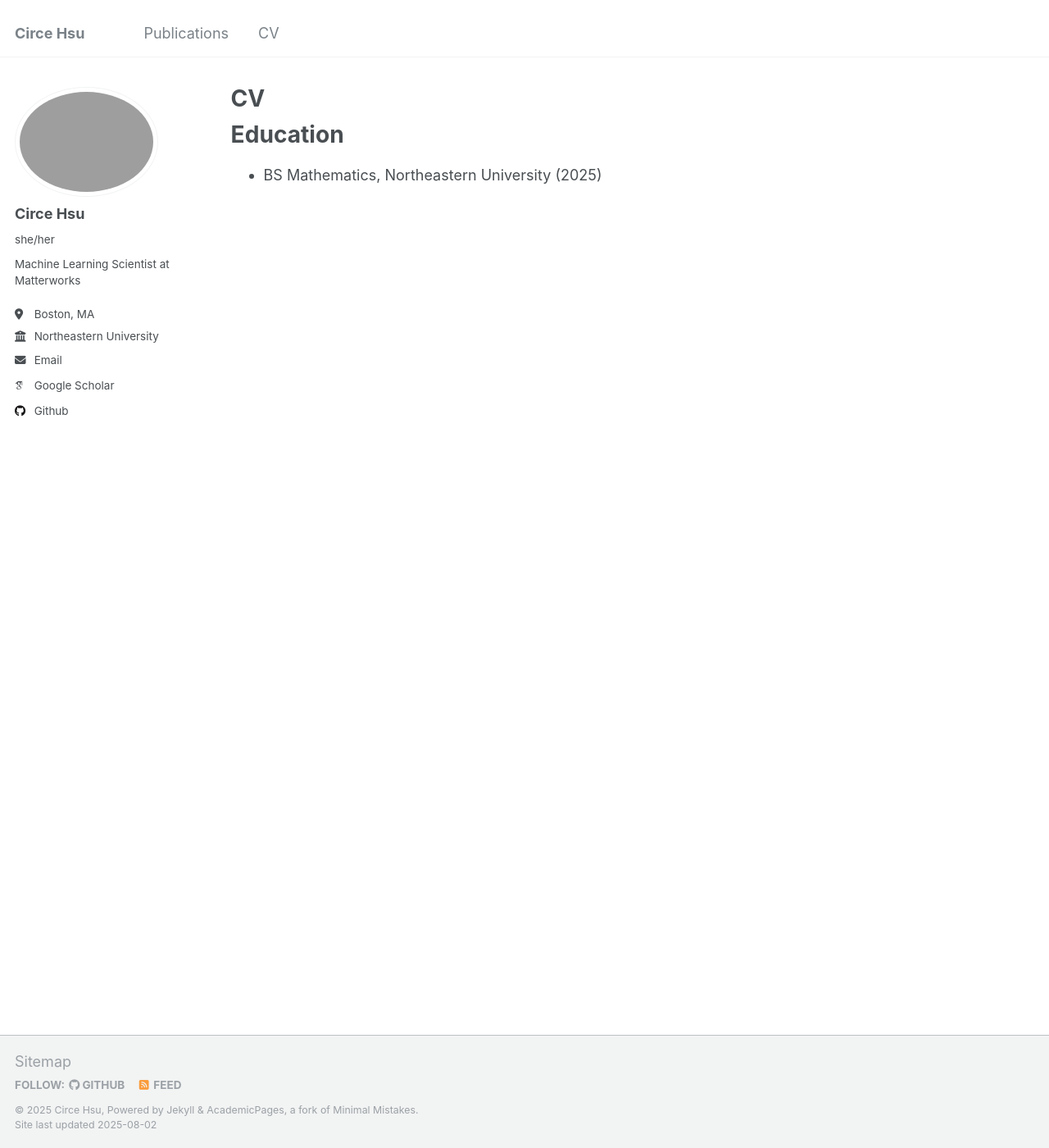
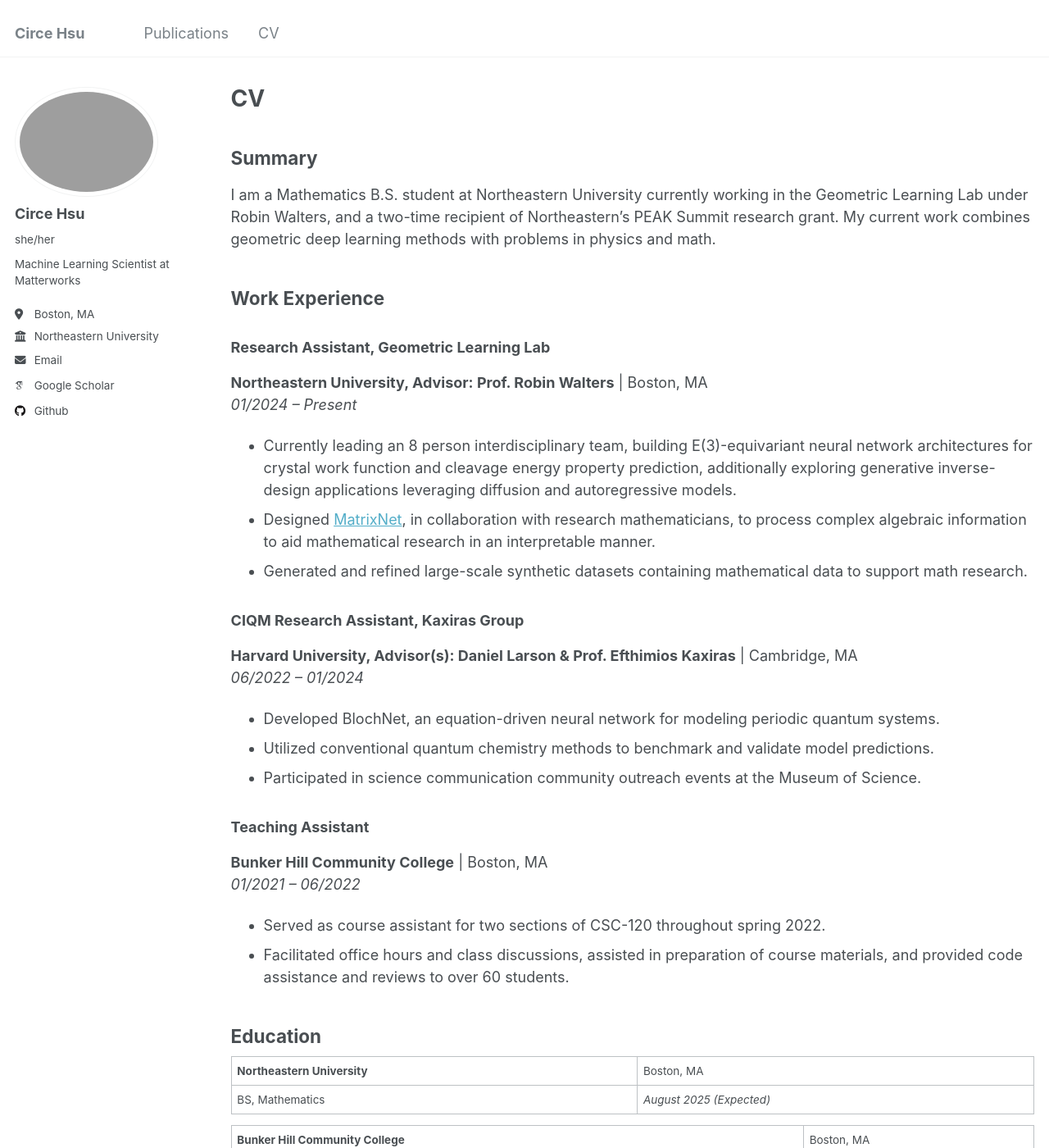
Before and after one commit to circee/circee.github.io, a Jekyll site: the page built from _pages/cv.md, in a window 1280 px wide and 1400 px high. Shown: the whole window at 82% size. Built offline with Jekyll 4.4.1, drawn with Linux system fonts in a browser that asks for light colours; some web fonts are replaced; some of the changed text lies outside the part shown.

Commit message:
cv update

```diff
--- a/_pages/cv.md
+++ b/_pages/cv.md
@@ -9,6 +9,99 @@ redirect_from:
 
 {% include base_path %}
 
-Education
-======
-* BS Mathematics, Northeastern University (2025)
+## Summary
+
+I am a Mathematics B.S. student at Northeastern University currently working in the Geometric Learning Lab under Robin Walters, and a two-time recipient of Northeastern's PEAK Summit research grant. My current work combines geometric deep learning methods with problems in physics and math.
+
+## Work Experience
+
+### Research Assistant, Geometric Learning Lab
+**Northeastern University, Advisor: Prof. Robin Walters** | Boston, MA
+*01/2024 – Present*
+
+- Currently leading an 8 person interdisciplinary team, building E(3)-equivariant neural network architectures for crystal work function and cleavage energy property prediction, additionally exploring generative inverse-design applications leveraging diffusion and autoregressive models.
+- Designed [MatrixNet](https://github.com/lucas-laird/MatrixNet), in collaboration with research mathematicians, to process complex algebraic information to aid mathematical research in an interpretable manner.
+- Generated and refined large-scale synthetic datasets containing mathematical data to support math research.
+
+### CIQM Research Assistant, Kaxiras Group
+**Harvard University, Advisor(s): Daniel Larson & Prof. Efthimios Kaxiras** | Cambridge, MA
+*06/2022 – 01/2024*
+
+- Developed BlochNet, an equation-driven neural network for modeling periodic quantum systems.
+- Utilized conventional quantum chemistry methods to benchmark and validate model predictions.
+- Participated in science communication community outreach events at the Museum of Science.
+
+### Teaching Assistant
+**Bunker Hill Community College** | Boston, MA
+*01/2021 – 06/2022*
+
+- Served as course assistant for two sections of CSC-120 throughout spring 2022.
+- Facilitated office hours and class discussions, assisted in preparation of course materials, and provided code assistance and reviews to over 60 students.
+
+## Education
+
+**Northeastern University** | Boston, MA
+BS, Mathematics | *August 2025 (Expected)*
+
+**Bunker Hill Community College** | Boston, MA
+AA, Mathematics | *2022*
+
+## Publications
+
+**Laird, L, Hsu, C, Bapat, A, Walters, R.** 2024. MatrixNet: Learning over symmetry groups using learned group representations. The 38th Annual Conference on Neural Information Processing Systems [[Paper](https://arxiv.org/abs/2501.09571)] [[Poster](https://neurips.cc/media/PosterPDFs/NeurIPS%202024/94510.png?t=1731716763.7549546)] [[Code](https://github.com/lucas-laird/MatrixNet)]
+
+**Hsu, C, Mattheakis, M, Schleder, G, Larson, D.** 2024. Equation-driven Neural Networks for Periodic Quantum Systems. ML4PS Workshop at NeurIPS [[Paper](https://ml4physicalsciences.github.io/2024/files/NeurIPS_ML4PS_2024_165.pdf)] [[Poster](https://neurips.cc/media/PosterPDFs/NeurIPS%202024/99978.png?t=1733102231.8344166)] [[Code](https://github.com/circee/blochnet)]
+
+## Technical Skills
+
+**Languages:** Python, C++, SQL, MATLAB, Mathematica
+
+**Applied Skills:** PyTorch (w/ Torch-Geometric), Pandas, NumPy, SciPy, Scikit-Learn, Weights & Biases, MatplotLib, Anaconda, Slurm, AWS, Distributed Programming/HPC
+
+**Mathematical Theory:** Linear Algebra (Abstract/Numerical), Matrix Analysis, Probability/Statistics, Differential Equations, Time Series Analysis, Graph Theory
+
+## Selected Talks & Posters
+
+**Conjecture Building with Interpretable Artificial Intelligence***
+Northeastern ML for Mathematicians Summer School, Boston, MA | *May 2025*
+
+**Predictive & Generative Equivariant Models for Tuned Material Design**
+Boston Symmetry Day, Boston, MA | *April 2025* [[Poster](https://raw.githubusercontent.com/circee/cv/refs/heads/main/BosSym_2025_Relaxed_SEGNN_Poster-1.png)]
+
+**Developing Mathematical Intuition with Algebraically-Informed Neural Networks**
+Joint Mathematics Meeting, Seattle, WA | *Jan 2025* [[Poster](https://raw.githubusercontent.com/circee/cv/refs/heads/main/JMM2025_MatrixNet_Poster.png)]
+
+**MatrixNet: Learning over symmetry groups using learned group representations**
+NeurIPS, Vancouver, CA | *Dec 2024* [[Poster](https://raw.githubusercontent.com/circee/cv/refs/heads/main/Neurips_2024_MatrixNet_Poster.png)]
+
+**Predicting Electronic Band Structure with Physics-Informed Neural Networks**
+APS March Meeting, Las Vegas, NV | *March 2023*
+
+**Solving Partial Differential Equations: A Neural Network Approach**
+CIQM Colloquium, Cambridge, MA | *Aug 2022*
+
+*\* indicates an invited talk.*
+
+## Awards
+
+**Northeastern Merit Scholarship:** Merit scholarship recognizing exceptional academic performance, providing up to $60,000 over four years.
+
+**URF PEAK Summit Award:** Research grant totaling $6,000 over two semesters to support advanced research in machine learning.
+
+**AWM Symposium Travel Grant:** Travel grant totaling $4,000 (awarded separately in 2022 and 2024) to support travel to the Association for Women in Mathematics Symposium.
+
+**JMM Travel Grant:** Travel grant totaling $1,200 to support travel to the Joint Mathematics Meeting in Seattle, WA.
+
+**URF PEAK 'Shout-it-out' Award:** Travel grant providing $750 to support attendance at the NeurIPS 2024 conference in Vancouver, Canada.
+
+**Dean's List, NEU and BHCC:** Academic distinction recognizing excellent academic term performance.
+
+## Misc
+
+**Machine Learning Outreach Program:** Performed educational outreach to AP Computer Science students at the O'Bryant School of Mathematics and Science during Fall 2024.
+
+**BHCC Alumni Experience Panel:** Participated in alumni speaking events with current STEM students at Bunker Hill Community College.
+
+**Northeastern REU Panel Speaker:** Participated in the Northeastern math department REU info session as a speaker, sharing experiences with REU programs and research.
+
+**Commonwealth Honors Scholar:** At Bunker Hill Community College I participated in the UMass Commonwealth Honors Program.
```
